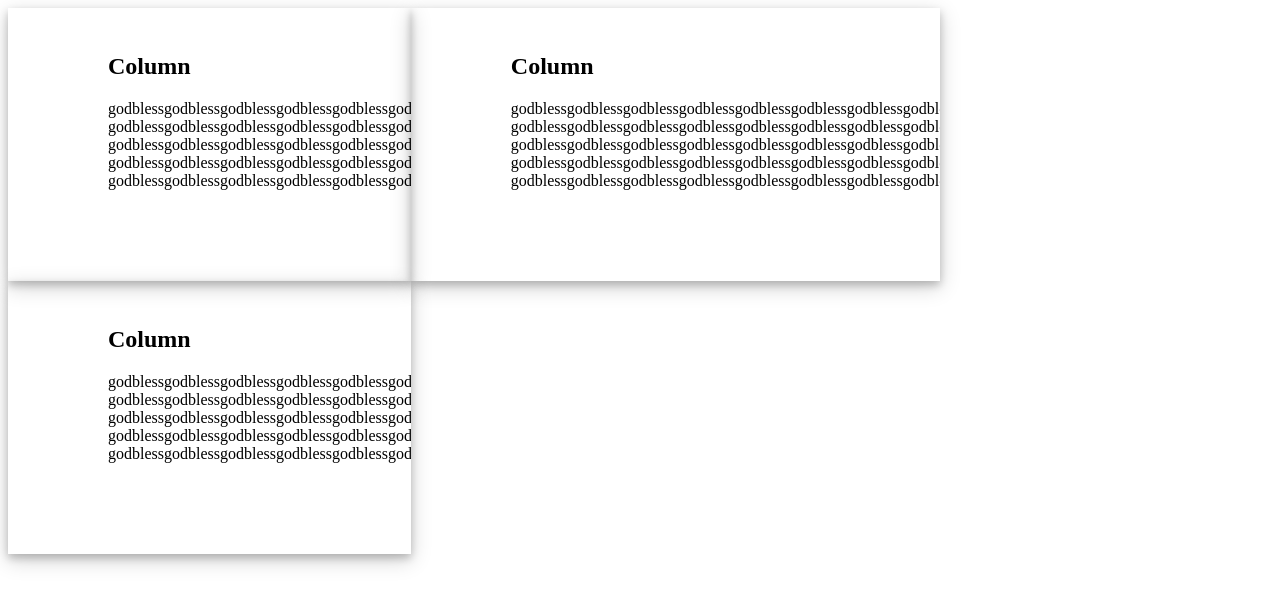
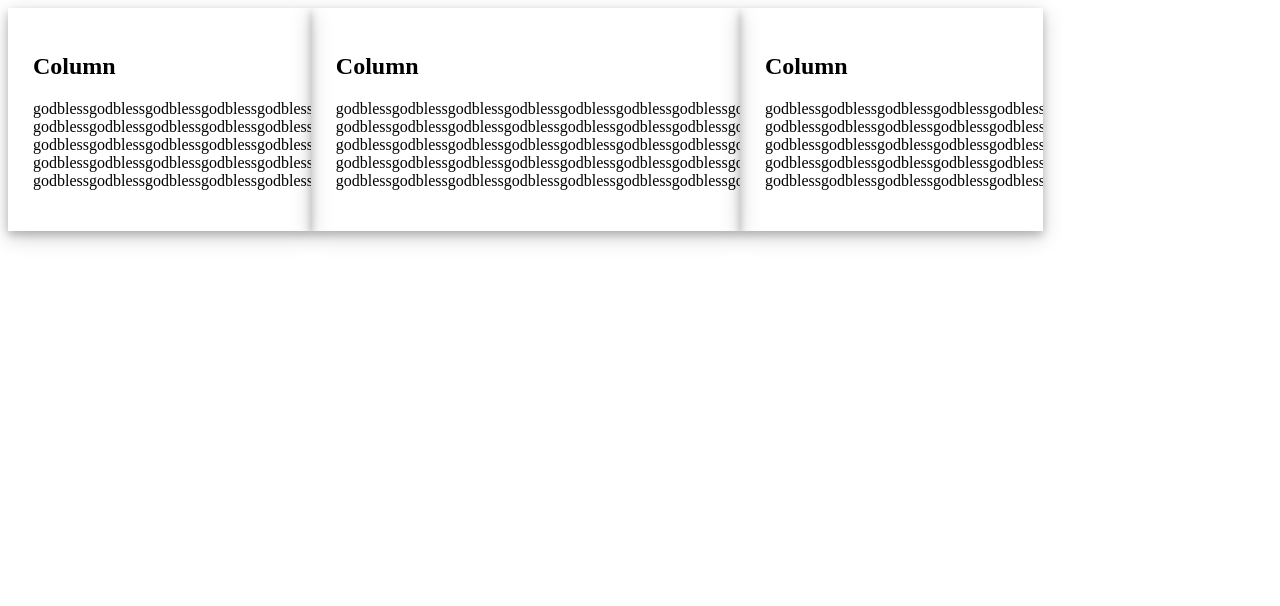
Before and after one commit to lo3ri/index23, a plain HTML site: page index.html in a window 1280 px wide. Drawn offline with Linux system fonts and the light colour scheme.

Commit message:
Update index.html

```diff
--- a/index.html
+++ b/index.html
@@ -7,7 +7,7 @@
         box-shadow: 10px 10px;
         float: left;
         width: 40%;
-        padding: 25px 50px 75px 100px;
+        padding: 25px;
         box-shadow: 0 4px 8px 0 rgba(0, 0, 0, 0.2), 0 6px 20px 0 rgba(0, 0, 0, 0.19);
         overflow: hidden;
         }
```
